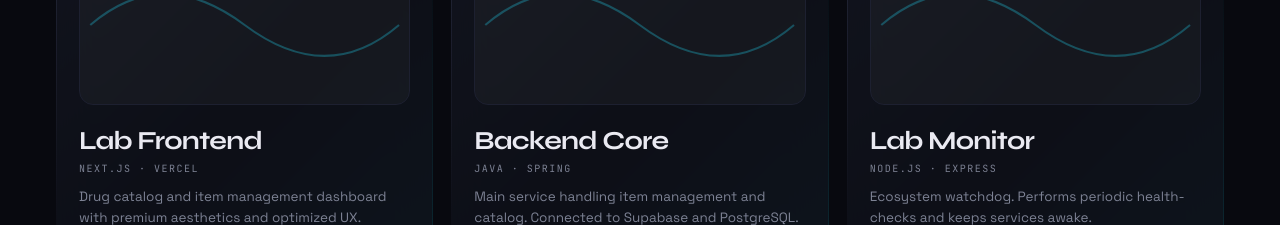
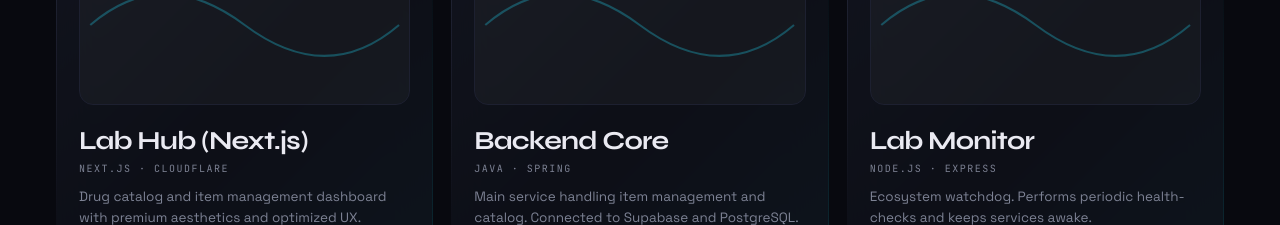
Before and after one commit to SvarogMyl/lab-template-holo, a Next.js app: page / in a window 1280 px wide. Shown: the part 1740-1965 px from the top of the page. Built offline with nearby package versions, Linux system fonts and the light colour scheme.

Commit message:
docs: add Cloudflare to Cloud Providers list

```diff
--- a/src/constants/content.ts
+++ b/src/constants/content.ts
@@ -31,11 +31,11 @@ export const CONTENT = {
       sub: "Active services and pipelines in production.",
       items: [
         {
-          id: "01", name: "Lab Frontend", kind: "next.js · vercel", year: "2026",
+          id: "01", name: "Lab Hub (Next.js)", kind: "next.js · cloudflare", year: "2026",
           desc: "Drug catalog and item management dashboard with premium aesthetics and optimized UX.",
           tag: "LIVE",
-          github: "https://github.com/SvarogMyl/lab-frontend-nextjs",
-          live: "https://lab-frontend-nextjs.vercel.app/"
+          github: "https://github.com/SvarogMyl/lab-hub-nextjs",
+          live: "https://lab-hub-nextjs.yannickvalderasm.workers.dev/"
         },
         {
           id: "02", name: "Backend Core", kind: "java · spring", year: "2026",
@@ -82,7 +82,7 @@ export const CONTENT = {
       tag: "// tech_manifest",
       title: "The Stack",
       groups: [
-        { label: "cloud providers", items: ["Render", "Vercel", "Supabase", "AWS"] },
+        { label: "cloud providers", items: ["Cloudflare", "Render", "Vercel", "Supabase", "AWS"] },
         { label: "core languages", items: ["Java 21", "Node.js 20", "Go 1.22", "Python 3.10", "TypeScript"] },
         { label: "storage", items: ["PostgreSQL", "Redis", "DuckDB"] },
         { label: "devops", items: ["Docker", "GitHub Actions", "Terraform"] },
@@ -161,11 +161,11 @@ export const CONTENT = {
       sub: "Servicios activos y pipelines en producción.",
       items: [
         {
-          id: "01", name: "Lab Frontend", kind: "next.js · vercel", year: "2026",
+          id: "01", name: "Lab Hub (Next.js)", kind: "next.js · cloudflare", year: "2026",
           desc: "Catálogo de medicamentos y dashboard de gestión de ítems con estética premium y UX optimizada.",
           tag: "LIVE",
-          github: "https://github.com/SvarogMyl/lab-frontend-nextjs",
-          live: "https://lab-frontend-nextjs.vercel.app/"
+          github: "https://github.com/SvarogMyl/lab-hub-nextjs",
+          live: "https://lab-hub-nextjs.yannickvalderasm.workers.dev/"
         },
         {
           id: "02", name: "Backend Core", kind: "java · spring", year: "2026",
@@ -212,7 +212,7 @@ export const CONTENT = {
       tag: "// manifiesto_tech",
       title: "El Stack",
       groups: [
-        { label: "cloud providers", items: ["Render", "Vercel", "Supabase", "AWS"] },
+        { label: "cloud providers", items: ["Cloudflare", "Render", "Vercel", "Supabase", "AWS"] },
         { label: "lenguajes core", items: ["Java 21", "Node.js 20", "Go 1.22", "Python 3.10", "TypeScript"] },
         { label: "almacenamiento", items: ["PostgreSQL", "Redis", "DuckDB"] },
         { label: "devops", items: ["Docker", "GitHub Actions", "Terraform"] },
```
